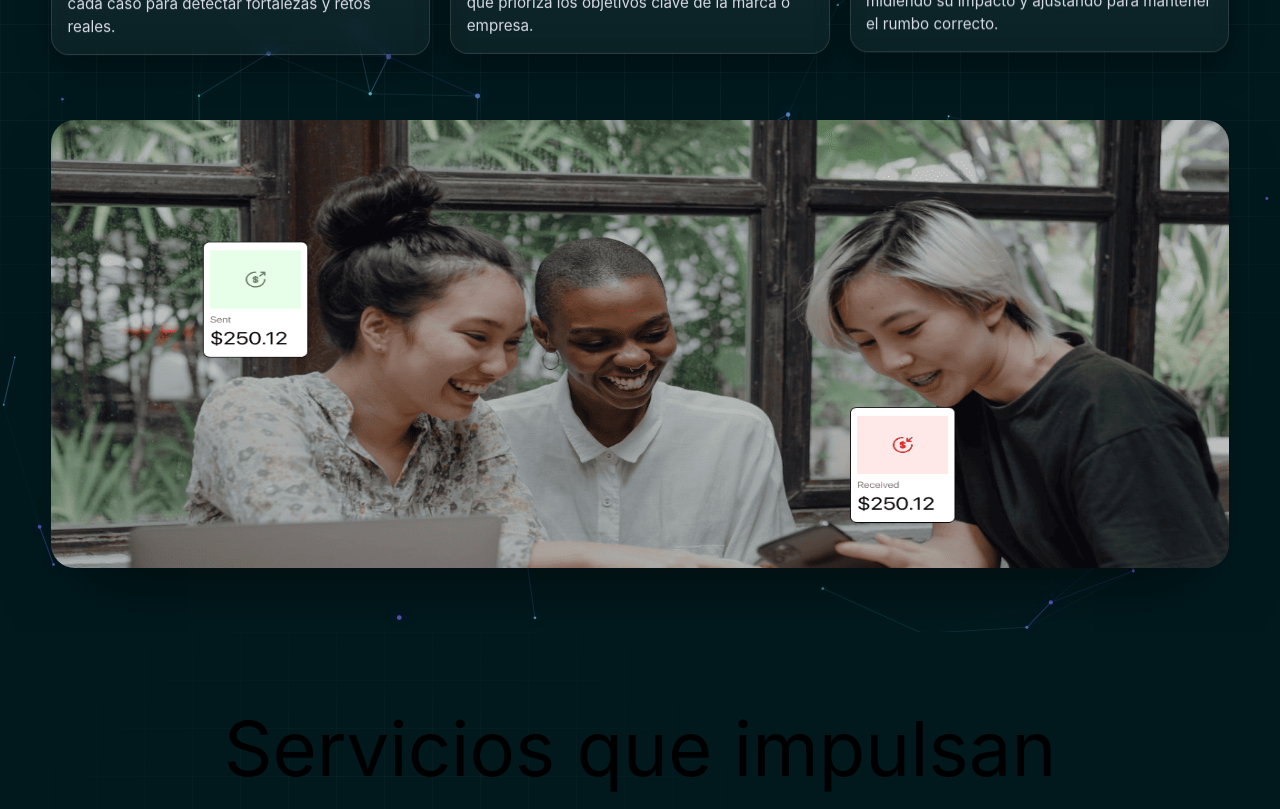
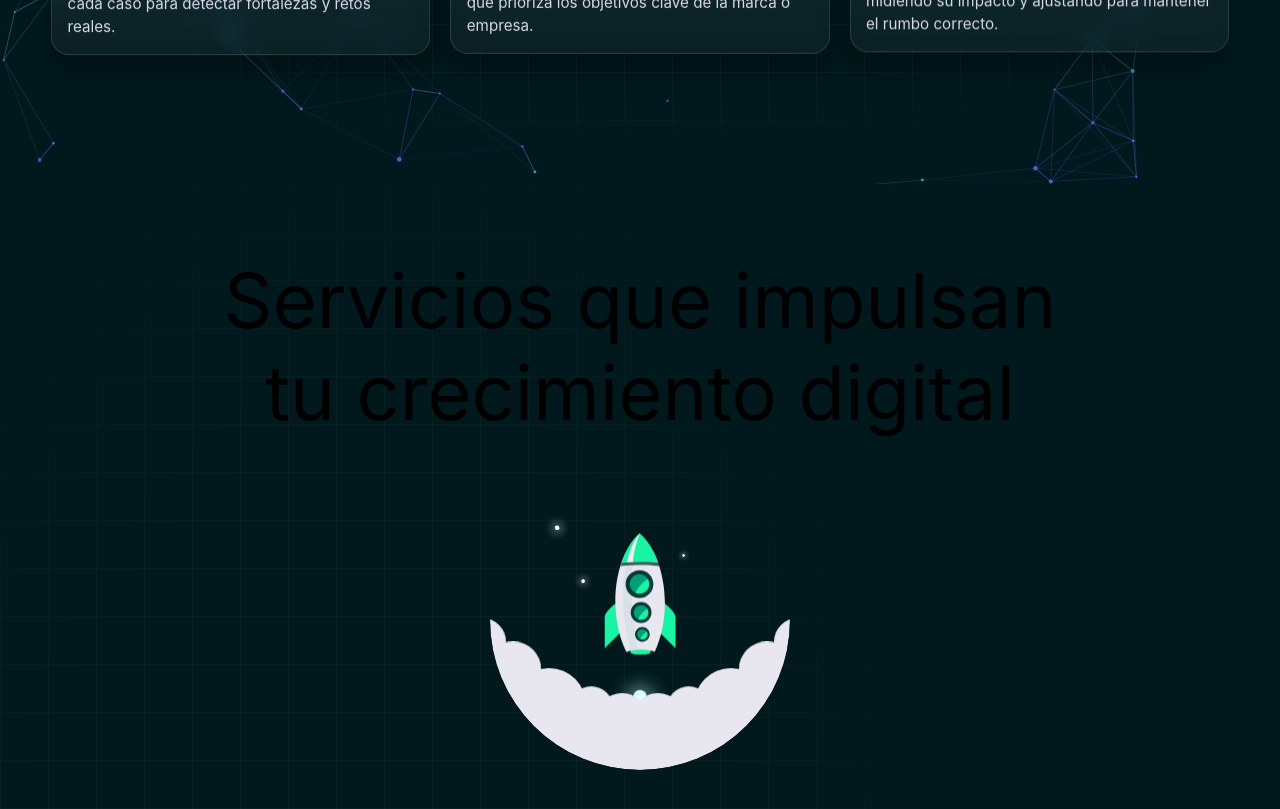
Before and after one commit to CristianR8/upright-webpage, a Next.js app: page / in a window 1280 px wide. Shown: the part 1980-2789 px from the top of the page. Built offline with nearby package versions, Linux system fonts and the light colour scheme; a web font is replaced by a local one.

Commit message:
remove photo

```diff
--- a/src/components/UI/FinancialFreedom/index.tsx
+++ b/src/components/UI/FinancialFreedom/index.tsx
@@ -94,7 +94,7 @@ const FinancialFreedom = () => {
           ))}
         </Edges>
 
-        <BannerCtn>
+        {/* <BannerCtn>
           <RevealCover />
           <BannerImage
             variants={imageVariants}
@@ -104,7 +104,7 @@ const FinancialFreedom = () => {
           >
             <Image src={financial_freedom_banner} alt="banner_img" fill />
           </BannerImage>
-        </BannerCtn>
+        </BannerCtn> */}
       </Inner>
     </Wrapper>
   );
```
